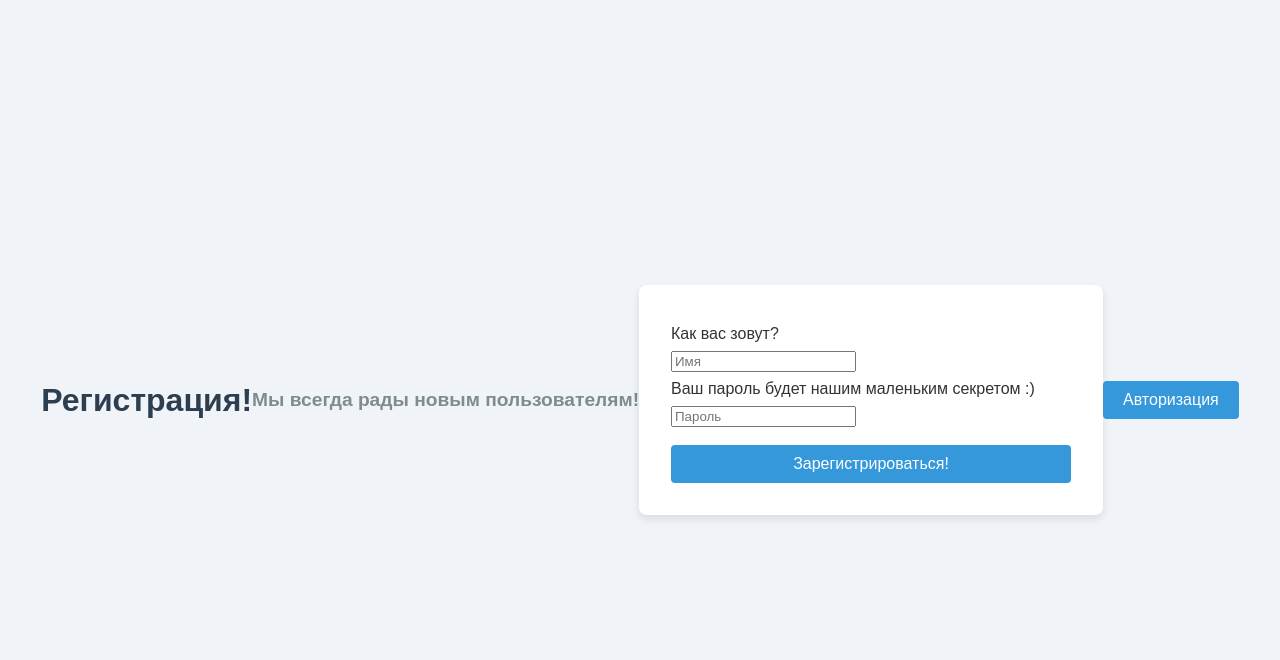
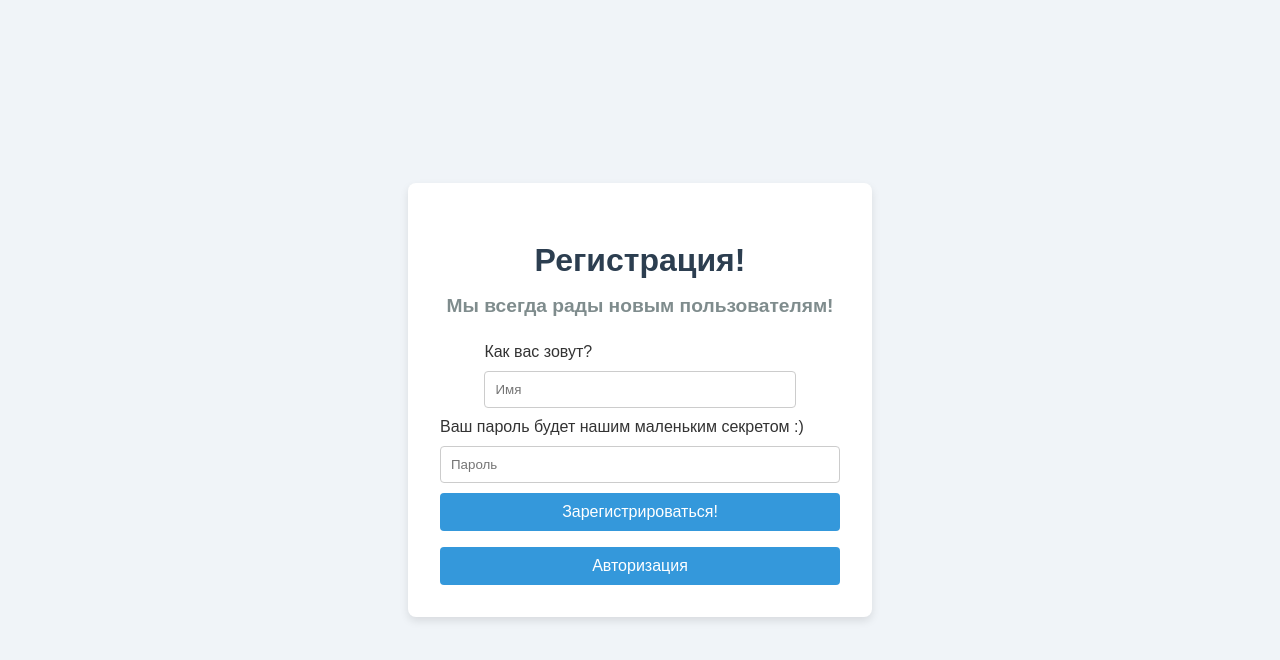
Before and after one commit to Maxim-hub296/PasswordKeeperWeb, a Flask app: page /registration in a window 1280 px wide. Shown: the top 660 px of the page. Run offline with Flask 3, Linux system fonts and the light colour scheme.

Commit message:
style: Redesign Registration page

```diff
--- a/static/styles/registration.css
+++ b/static/styles/registration.css
@@ -10,25 +10,36 @@ body {
   height: 100vh;
 }
 
+.container {
+  background-color: #ffffff;
+  padding: 2rem;
+  border-radius: 8px;
+  box-shadow: 0 4px 8px rgba(0, 0, 0, 0.1);
+  max-width: 400px;
+  width: 100%;
+  display: flex;
+  flex-direction: column;
+  align-items: center;
+}
+
 h2 {
   color: #2c3e50;
   font-size: 2rem;
   text-align: center;
+  margin-bottom: 1rem;
 }
 
 h4 {
   color: #7f8c8d;
   font-size: 1.2rem;
   text-align: center;
+  margin-top: 0;
 }
 
 .register {
-    background-color: #ffffff;
-    padding: 2rem;
-    border-radius: 8px;
-    box-shadow: 0 4px 8px rgba(0, 0, 0, 0.1);
+  width: 100%;
   max-width: 400px;
-    width: 100%;
+  margin-bottom: 1rem;
 }
 
 p {
@@ -36,9 +47,9 @@ p {
   font-size: 1rem;
 }
 
-input[type="text"]
+input[type="text"],
 input[type="password"] {
-    width: calc(100% - 20px);
+  width: 100%;
   padding: 10px;
   margin: 10px 0;
   border: 1px solid #ccc;
@@ -59,5 +70,13 @@ button {
 }
 
 button:hover {
-    background-color: #2980b9
+  background-color: #2980b9;
 }
+
+form {
+  width: 100%;
+  max-width: 400px;
+  display: flex;
+  flex-direction: column;
+  align-items: center;
+}
--- a/templates/registration.html
+++ b/templates/registration.html
@@ -1,37 +1,52 @@
 <!DOCTYPE html>
 <html lang="ru">
   <head>
-    <meta charset="UTF-8">
+    <meta charset="UTF-8" />
     <title>Регистрация</title>
-    <link rel="stylesheet" href="static/styles/registration.css">
-    <script  src="static/scripts/flash_alerts.js"></script>
+    <link rel="stylesheet" href="static/styles/registration.css" />
+    <script src="static/scripts/flash_alerts.js"></script>
   </head>
   <body>
+    <div class="container">
       <h2>Регистрация!</h2>
 
-     {% with messages = get_flashed_messages() %}
-        {% if messages %}
-            <div id="flash-message" style="display:none;">
-                {{ messages[0] }}
-            </div>
-        {% endif %}
-    {% endwith %}
+      {% with messages = get_flashed_messages() %} {% if messages %}
+      <div id="flash-message" style="display: none">{{ messages[0] }}</div>
+      {% endif %} {% endwith %}
 
       <h4>Мы всегда рады новым пользователям!</h4>
+
       <div class="register">
-
         <form method="post" action="{{ url_for('registration') }}">
-        <p>Как вас зовут?</p>
-        <input type="text" placeholder="Имя" name="name" required>
-        <p>Ваш пароль будет нашим маленьким секретом :)</p>
-        <input type="password" placeholder="Пароль" name="password" required><br><br>
+          <div class="form-group">
+            <label for="name">Как вас зовут?</label>
+            <input
+              type="text"
+              id="name"
+              placeholder="Имя"
+              name="name"
+              required
+            />
+          </div>
+          <div class="form-group">
+            <label for="password"
+              >Ваш пароль будет нашим маленьким секретом :)</label
+            >
+            <input
+              type="password"
+              id="password"
+              placeholder="Пароль"
+              name="password"
+              required
+            />
+          </div>
           <button type="submit">Зарегистрироваться!</button>
         </form>
       </div>
+
       <form method="post">
         <button type="submit" name="login">Авторизация</button>
       </form>
-
-
+    </div>
   </body>
 </html>
```
Lines whose indentation alone changed are shown as unchanged.
